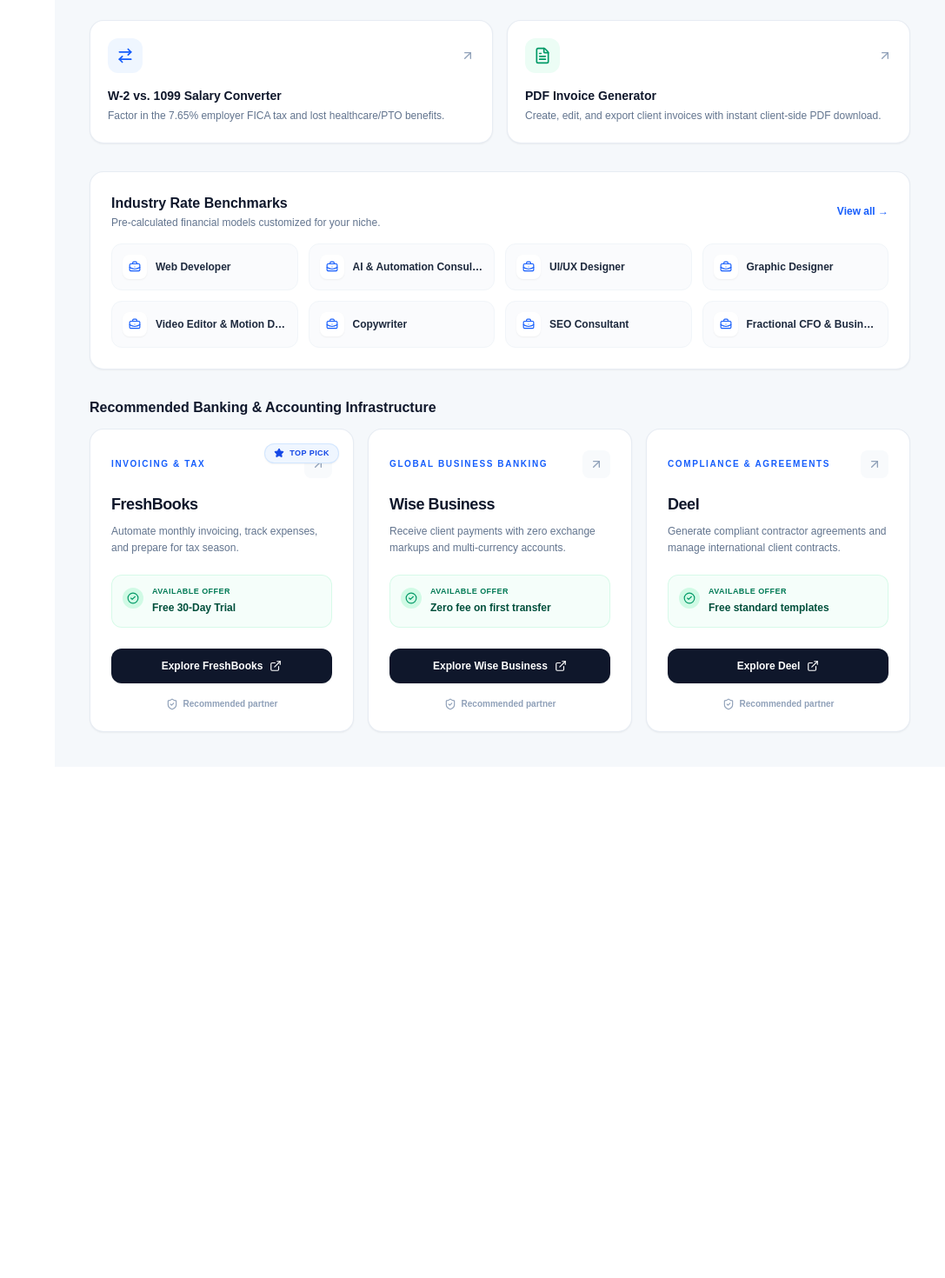
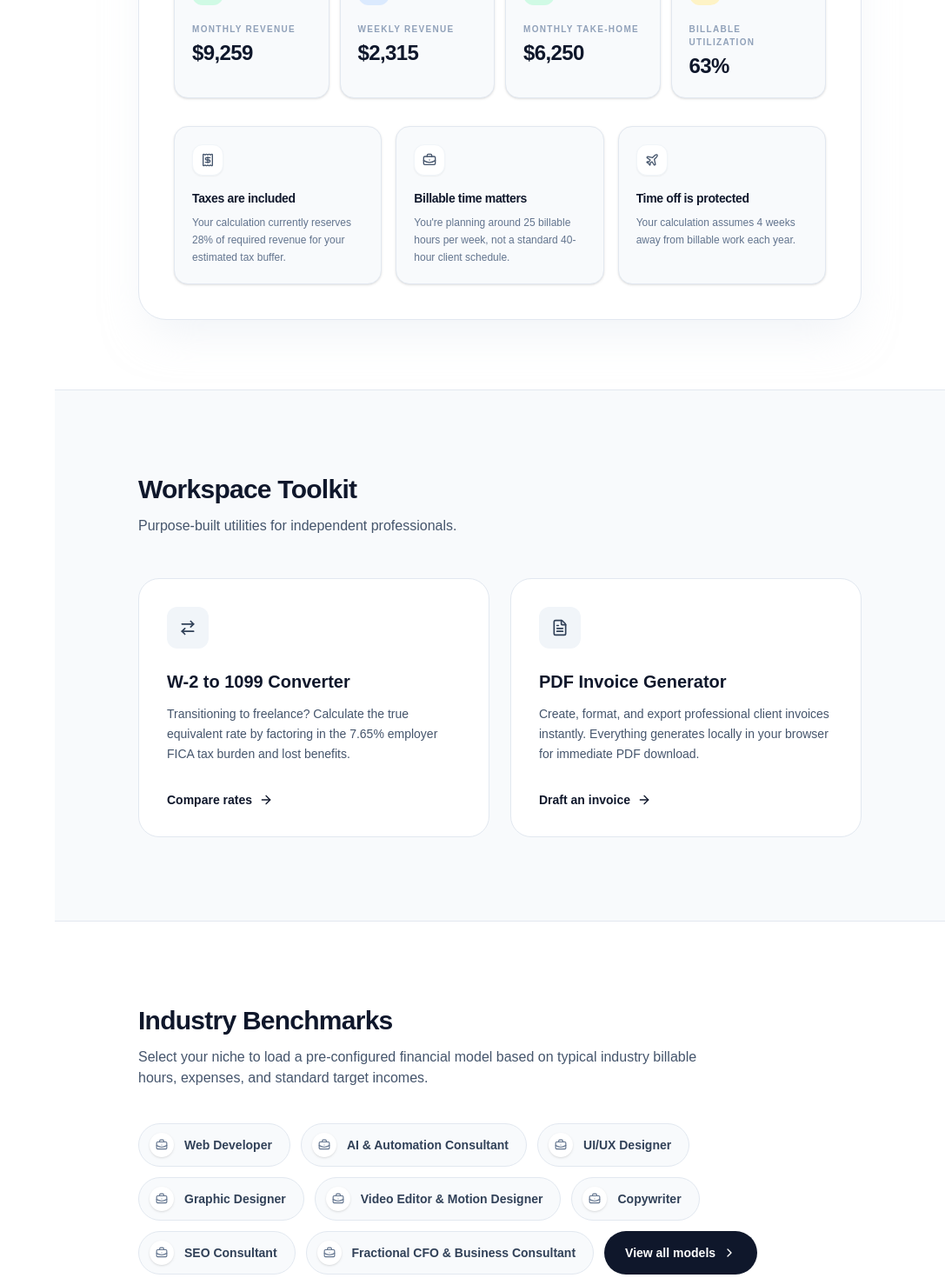
Before and after one commit to solowon27/solo-ledger, a Next.js app: page / in a window 1280 px wide. Shown: the part 2000-3470 px from the top of the page at 87% size, without its empty margins (193-1280 px from the left). Before the commit the page ends 2882 px from the top, so only its background shows below. Built offline with nearby package versions, Linux system fonts and the light colour scheme.

Commit message:
hourly rates for many industries added

```diff
--- a/app/page.tsx
+++ b/app/page.tsx
@@ -1,12 +1,13 @@
 import type { Metadata } from 'next';
 import Link from 'next/link';
 import {
+  ArrowRight,
+  ArrowRightLeft,
   BriefcaseBusiness,
-  ShieldCheck,
-  Zap,
-  ArrowUpRight,
-  ArrowRightLeft,
+  Calculator as CalcIcon,
+  ChevronRight,
   FileText,
+  Sparkles,
 } from 'lucide-react';
 import { Calculator } from '@/components/Calculator';
 import { AffiliateCard } from '@/components/AffiliateCard';
@@ -35,144 +36,176 @@
   };
 
   return (
-    <div className="min-h-screen w-full bg-slate-100/70 p-4 sm:p-6 lg:p-8 xl:p-10 space-y-6 sm:space-y-8">
+    <main className="min-h-screen w-full bg-white text-slate-900">
       <script
         type="application/ld+json"
         dangerouslySetInnerHTML={{ __html: JSON.stringify(jsonLd) }}
       />
 
-      {/* Top Application Header Bar */}
-      <div className="flex flex-col justify-between gap-4 rounded-2xl border border-slate-200/80 bg-white p-5 shadow-xs sm:flex-row sm:items-center sm:p-6">
-        <div>
-          <div className="inline-flex items-center gap-1.5 rounded-md bg-blue-50 px-2.5 py-1 text-xs font-bold text-blue-700">
-            <Zap className="h-3 w-3" />
-            <span>Tax Planning Engine: 2026</span>
+      {/* =====================================================
+          HERO SECTION (Centered, Grid Pattern, Overlap)
+      ====================================================== */}
+      <section className="relative w-full overflow-hidden border-b border-slate-200 bg-slate-50 px-6 pb-48 pt-24 md:px-12 lg:px-24 lg:pb-64 lg:pt-32">
+        {/* Subtle background grid */}
+        <div className="absolute inset-0 bg-[linear-gradient(to_right,#80808012_1px,transparent_1px),linear-gradient(to_bottom,#80808012_1px,transparent_1px)] bg-[size:24px_24px]"></div>
+
+        {/* Soft radial glow */}
+        <div className="absolute -top-24 left-1/2 h-96 w-[40rem] -translate-x-1/2 rounded-full bg-blue-500/10 blur-[100px]"></div>
+
+        <div className="relative mx-auto flex max-w-4xl flex-col items-center text-center">
+          <div className="mb-6 inline-flex items-center gap-2 rounded-full border border-blue-200 bg-white px-4 py-1.5 text-xs font-bold uppercase tracking-widest text-blue-700 shadow-sm">
+            <Sparkles className="h-3.5 w-3.5" />
+            2026 Tax Planning Engine
           </div>
-          <h1 className="mt-2 text-2xl font-black tracking-tight text-slate-900 sm:text-3xl">
-            Freelance Rate & Tax Calculator
+
+          <h1 className="text-5xl font-black tracking-tight text-slate-900 sm:text-6xl lg:text-7xl">
+            Engineer your <br className="hidden sm:block" />
+            <span className="bg-gradient-to-r from-blue-700 to-blue-500 bg-clip-text text-transparent">freelance rate.</span>
           </h1>
-          <p className="mt-1 text-xs text-slate-500 sm:text-sm">
-            Calculate your hourly rates based on take-home goals, business overhead, and self-employment taxes.
+
+          <p className="mt-6 max-w-2xl text-lg text-slate-600 sm:text-xl">
+            Input your financial goals, business overhead, and tax assumptions to instantly generate mathematically sound hourly, daily, and project rates.
           </p>
         </div>
+      </section>
 
-        <div className="flex items-center">
-          <span className="inline-flex items-center gap-1.5 rounded-xl border border-slate-200 bg-slate-50 px-3 py-1.5 text-xs font-semibold text-slate-600">
-            <ShieldCheck className="h-4 w-4 text-emerald-600" />
-            Instant Client Calculation
-          </span>
+      {/* =====================================================
+          CALCULATOR SECTION (Negative margin for overlap)
+      ====================================================== */}
+      <section className="relative z-10 w-full px-6 md:px-12 lg:px-24">
+        {/* The negative margin pulls the calculator up over the hero section */}
+        <div className="-mt-32 mb-20 rounded-[2rem] border border-slate-200 bg-white p-6 shadow-2xl shadow-slate-200/50 sm:p-10">
+          <Calculator />
+        </div>
+      </section>
+
+      {/* =====================================================
+          WORKSPACE TOOLS SECTION (Sleek side-by-side cards)
+      ====================================================== */}
+      <section className="w-full border-t border-slate-200 bg-slate-50 px-6 py-24 md:px-12 lg:px-24">
+        <div className="mb-12 flex flex-col items-start justify-between gap-6 md:flex-row md:items-end">
+          <div>
+            <h2 className="text-3xl font-black tracking-tight text-slate-900">
+              Workspace Toolkit
+            </h2>
+            <p className="mt-3 text-slate-600">
+              Purpose-built utilities for independent professionals.
+            </p>
           </div>
         </div>
 
-      {/* Calculator Engine (Full-Bleed Card) */}
-      <div className="w-full rounded-2xl border border-slate-200/80 bg-white p-4 shadow-xs sm:p-6 lg:p-8">
-        <Calculator />
-      </div>
-
-      {/* Utility Grid */}
-      <div className="grid gap-4 sm:grid-cols-2">
+        <div className="grid gap-6 sm:grid-cols-2">
           <Link
             href="/w2-to-1099-calculator"
-          className="group rounded-2xl border border-slate-200/80 bg-white p-5 shadow-xs transition hover:border-blue-400 hover:shadow-md"
+            className="group relative overflow-hidden rounded-3xl border border-slate-200 bg-white p-8 transition-all hover:border-slate-300 hover:shadow-lg hover:shadow-slate-200/50"
           >
-          <div className="flex items-center justify-between">
-            <div className="flex h-10 w-10 items-center justify-center rounded-xl bg-blue-50 text-blue-600">
+            <div className="mb-6 inline-flex h-12 w-12 items-center justify-center rounded-xl bg-slate-100 text-slate-700 transition-colors group-hover:bg-blue-600 group-hover:text-white">
               <ArrowRightLeft className="h-5 w-5" />
             </div>
-            <ArrowUpRight className="h-4 w-4 text-slate-400 transition group-hover:text-blue-600" />
+            <h3 className="text-xl font-black text-slate-900">W-2 to 1099 Converter</h3>
+            <p className="mt-3 text-sm leading-relaxed text-slate-600">
+              Transitioning to freelance? Calculate the true equivalent rate by factoring in the 7.65% employer FICA tax burden and lost benefits.
+            </p>
+            <div className="mt-8 flex items-center gap-2 text-sm font-bold text-slate-900 transition-colors group-hover:text-blue-600">
+              Compare rates <ArrowRight className="h-4 w-4 transition-transform group-hover:translate-x-1" />
             </div>
-          <h3 className="mt-4 text-sm font-black text-slate-900">W-2 vs. 1099 Salary Converter</h3>
-          <p className="mt-1 text-xs leading-relaxed text-slate-500">
-            Factor in the 7.65% employer FICA tax and lost healthcare/PTO benefits.
-          </p>
           </Link>
 
           <Link
             href="/invoice-generator"
-          className="group rounded-2xl border border-slate-200/80 bg-white p-5 shadow-xs transition hover:border-emerald-400 hover:shadow-md"
+            className="group relative overflow-hidden rounded-3xl border border-slate-200 bg-white p-8 transition-all hover:border-slate-300 hover:shadow-lg hover:shadow-slate-200/50"
           >
-          <div className="flex items-center justify-between">
-            <div className="flex h-10 w-10 items-center justify-center rounded-xl bg-emerald-50 text-emerald-600">
+            <div className="mb-6 inline-flex h-12 w-12 items-center justify-center rounded-xl bg-slate-100 text-slate-700 transition-colors group-hover:bg-blue-600 group-hover:text-white">
               <FileText className="h-5 w-5" />
             </div>
-            <ArrowUpRight className="h-4 w-4 text-slate-400 transition group-hover:text-emerald-600" />
+            <h3 className="text-xl font-black text-slate-900">PDF Invoice Generator</h3>
+            <p className="mt-3 text-sm leading-relaxed text-slate-600">
+              Create, format, and export professional client invoices instantly. Everything generates locally in your browser for immediate PDF download.
+            </p>
+            <div className="mt-8 flex items-center gap-2 text-sm font-bold text-slate-900 transition-colors group-hover:text-blue-600">
+              Draft an invoice <ArrowRight className="h-4 w-4 transition-transform group-hover:translate-x-1" />
             </div>
-          <h3 className="mt-4 text-sm font-black text-slate-900">PDF Invoice Generator</h3>
-          <p className="mt-1 text-xs leading-relaxed text-slate-500">
-            Create, edit, and export client invoices with instant client-side PDF download.
-          </p>
           </Link>
         </div>
+      </section>
 
-      {/* Role Benchmarks: Expanded for wide screens */}
-      <div className="w-full rounded-2xl border border-slate-200/80 bg-white p-5 shadow-xs sm:p-6">
-        <div className="flex items-center justify-between">
-          <div>
-            <h2 className="text-base font-black text-slate-900">
-              Industry Rate Benchmarks
+      {/* =====================================================
+          INDUSTRY BENCHMARKS (Pill Chip Design)
+      ====================================================== */}
+      <section className="w-full border-t border-slate-200 bg-white px-6 py-24 md:px-12 lg:px-24">
+        <div className="mb-10 max-w-2xl">
+          <h2 className="text-3xl font-black tracking-tight text-slate-900">
+            Industry Benchmarks
           </h2>
-            <p className="mt-0.5 text-xs text-slate-500">
-              Pre-calculated financial models customized for your niche.
+          <p className="mt-3 text-slate-600">
+            Select your niche to load a pre-configured financial model based on typical industry billable hours, expenses, and standard target incomes.
           </p>
         </div>
-          <Link
-            href="/rates"
-            className="text-xs font-bold text-blue-600 hover:underline"
-          >
-            View all →
-          </Link>
-        </div>
 
-        <div className="mt-4 grid gap-3 sm:grid-cols-2 md:grid-cols-3 lg:grid-cols-4 2xl:grid-cols-6">
+        <div className="flex flex-wrap gap-3">
           {popularRoles.map((role) => (
             <Link
               key={role.slug}
               href={`/rate/${role.slug}`}
-              className="group flex items-center gap-2.5 rounded-xl border border-slate-100 bg-slate-50/70 p-3 transition hover:border-blue-300 hover:bg-blue-50/50"
+              className="group inline-flex items-center gap-3 rounded-full border border-slate-200 bg-slate-50 py-2.5 pl-3 pr-5 transition-all hover:border-blue-300 hover:bg-blue-50"
             >
-              <div className="flex h-7 w-7 shrink-0 items-center justify-center rounded-lg bg-white shadow-xs">
-                <BriefcaseBusiness className="h-3.5 w-3.5 text-blue-600" />
+              <div className="flex h-7 w-7 items-center justify-center rounded-full bg-white shadow-sm transition-colors group-hover:bg-blue-100">
+                <BriefcaseBusiness className="h-3.5 w-3.5 text-slate-500 group-hover:text-blue-600" />
               </div>
-              <div className="min-w-0 flex-1 truncate">
-                <div className="truncate text-xs font-bold text-slate-800 group-hover:text-blue-700">
+              <span className="text-sm font-bold text-slate-700 transition-colors group-hover:text-blue-800">
                 {role.title.replace('Freelance ', '')}
-                </div>
-              </div>
+              </span>
             </Link>
           ))}
+
+          <Link
+            href="/rates"
+            className="group inline-flex items-center gap-2 rounded-full bg-slate-900 px-6 py-2.5 text-sm font-bold text-white transition-colors hover:bg-slate-800"
+          >
+            View all models
+            <ChevronRight className="h-4 w-4 transition-transform group-hover:translate-x-1" />
+          </Link>
         </div>
+      </section>
+
+      {/* =====================================================
+          RECOMMENDED INFRASTRUCTURE (Clean Cards)
+      ====================================================== */}
+      <section className="w-full border-t border-slate-200 bg-slate-50 px-6 py-24 md:px-12 lg:px-24">
+        <div className="mb-12">
+          <h2 className="text-3xl font-black tracking-tight text-slate-900">
+            Financial Infrastructure
+          </h2>
+          <p className="mt-3 text-slate-600">
+            The banking, accounting, and compliance platforms we trust to run the back-office.
+          </p>
         </div>
 
-      {/* Financial Infrastructure Recommendations */}
-      <div className="space-y-3">
-        <h2 className="text-base font-black text-slate-900">
-          Recommended Banking & Accounting Infrastructure
-        </h2>
-        <div className="grid gap-4 sm:grid-cols-2 lg:grid-cols-3">
+        <div className="grid gap-6 sm:grid-cols-2 lg:grid-cols-3">
           <AffiliateCard
             category="Invoicing & Tax"
-            badge="Top Pick"
+            badge="Essential"
             title="FreshBooks"
-            description="Automate monthly invoicing, track expenses, and prepare for tax season."
+            description="Automate monthly invoicing, track expenses seamlessly, and prepare for tax season without spreadsheets."
             perk="Free 30-Day Trial"
             affiliateUrl={AFFILIATE_LINKS?.freshbooks || 'https://freshbooks.com'}
           />
           <AffiliateCard
             category="Global Business Banking"
             title="Wise Business"
-            description="Receive client payments with zero exchange markups and multi-currency accounts."
+            description="Receive client payments domestically or internationally with zero exchange markups and multi-currency accounts."
             perk="Zero fee on first transfer"
             affiliateUrl={AFFILIATE_LINKS?.wise || 'https://wise.com'}
           />
           <AffiliateCard
             category="Compliance & Agreements"
             title="Deel"
-            description="Generate compliant contractor agreements and manage international client contracts."
+            description="Generate compliant contractor agreements instantly and manage international client contracts safely."
             perk="Free standard templates"
             affiliateUrl={AFFILIATE_LINKS?.deel || 'https://deel.com'}
           />
         </div>
-      </div>
-    </div>
+      </section>
+    </main>
   );
 }
```
Also changed, not shown: app/layout.tsx (+14 -0 lines). Lines whose indentation alone changed are shown as unchanged.
